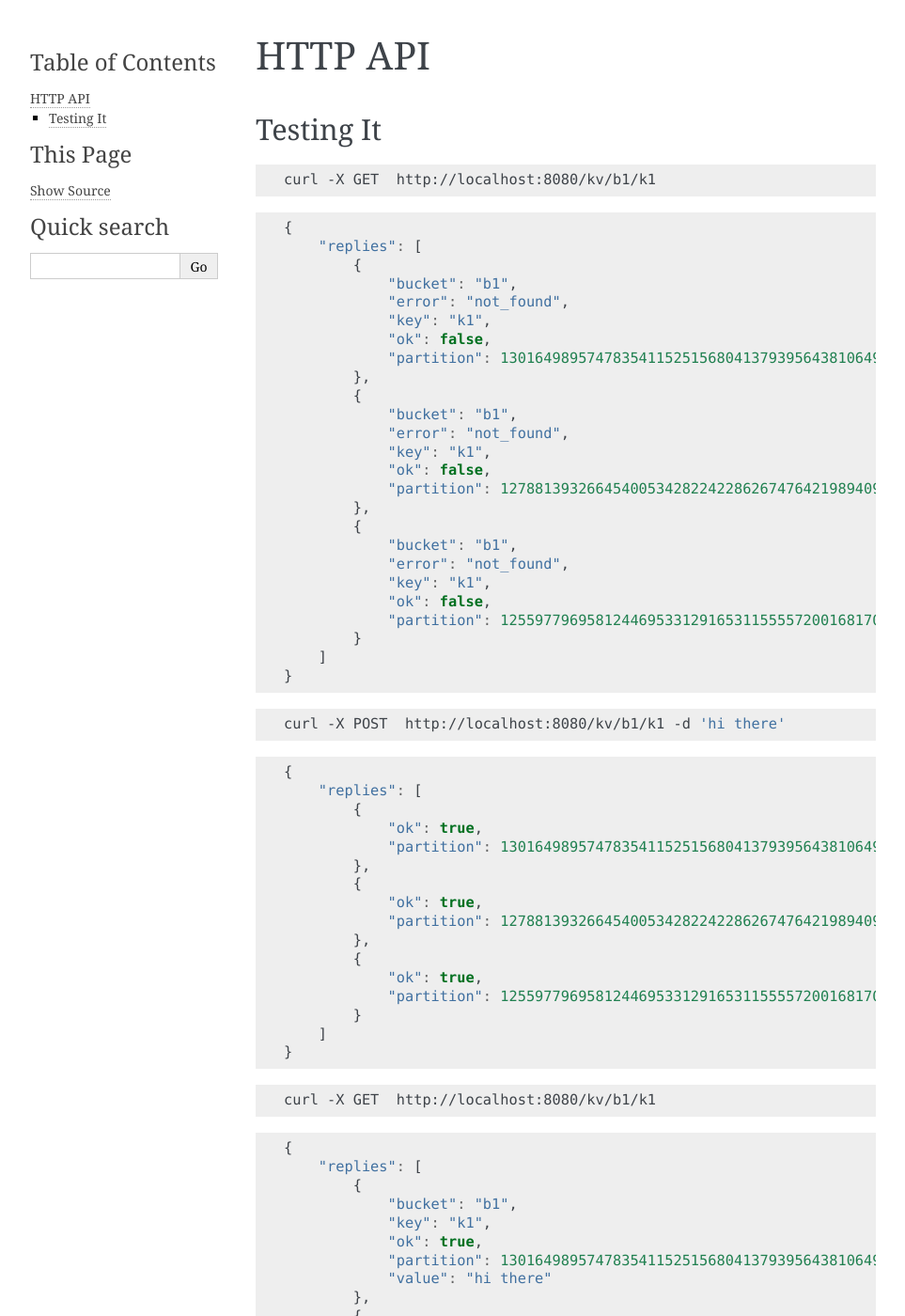
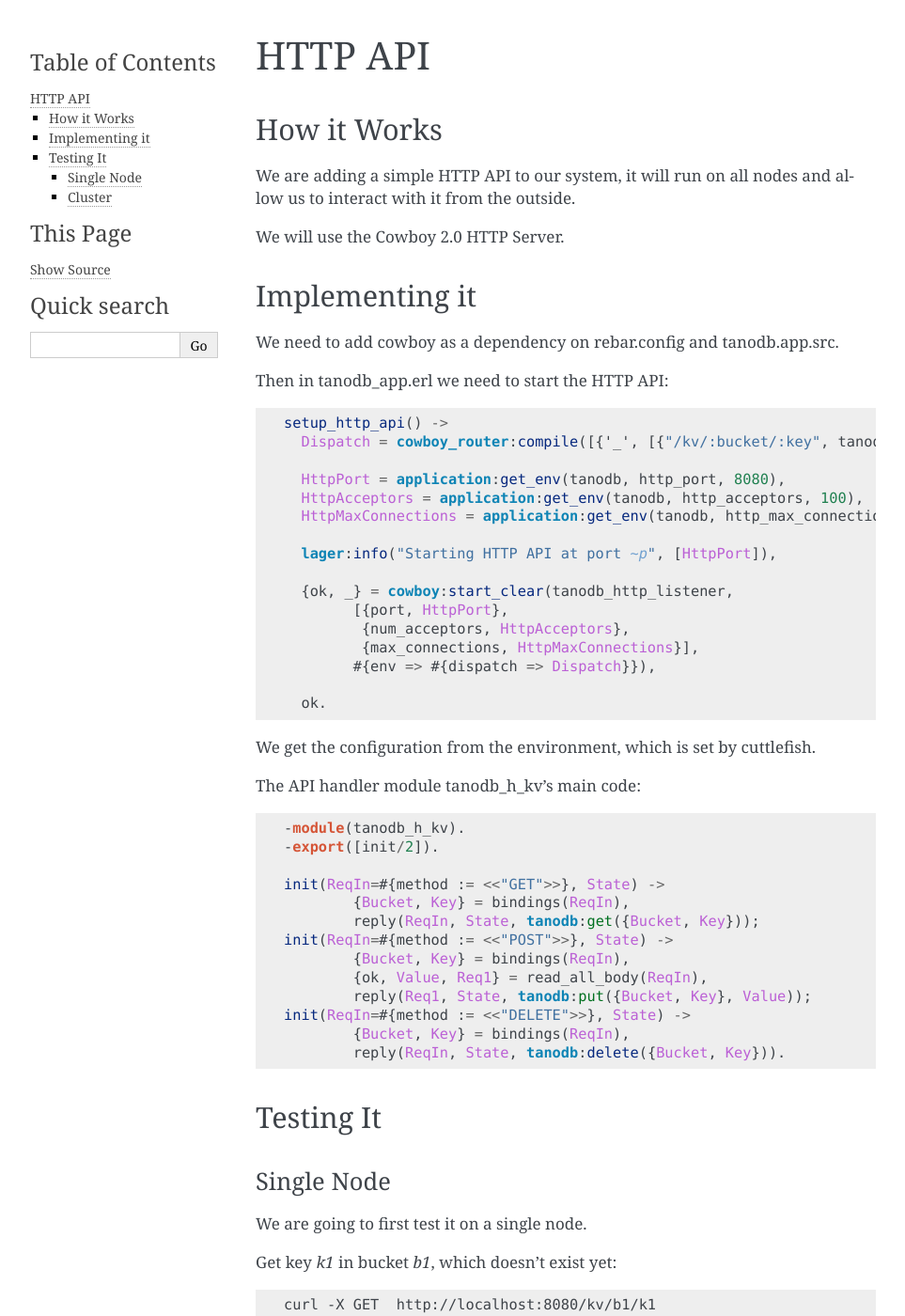
Before and after one commit to marianoguerra/riak-core-tutorial, a Sphinx documentation site: the page built from source/http-api.rst, in a window 1280 px wide and 1400 px high. Shown: the whole window at 94% size, without its empty margins (148-1111 px from the left). Built offline with Sphinx 7.4.7, drawn with Linux system fonts in a browser that asks for light colours; some of the changed text lies outside the part shown.

Commit message:
improve http section

```diff
--- a/source/http-api.rst
+++ b/source/http-api.rst
@@ -1,8 +1,69 @@
 HTTP API
 ========
 
+How it Works
+------------
+
+We are adding a simple HTTP API to our system, it will run on all nodes and
+allow us to interact with it from the outside.
+
+We will use the Cowboy 2.0 HTTP Server.
+
+Implementing it
+---------------
+
+We need to add cowboy as a dependency on rebar.config and tanodb.app.src.
+
+Then in tanodb_app.erl we need to start the HTTP API:
+
+.. code-block:: erlang
+
+	setup_http_api() ->
+	  Dispatch = cowboy_router:compile([{'_', [{"/kv/:bucket/:key", tanodb_h_kv, []}]}]),
+
+	  HttpPort = application:get_env(tanodb, http_port, 8080),
+	  HttpAcceptors = application:get_env(tanodb, http_acceptors, 100),
+	  HttpMaxConnections = application:get_env(tanodb, http_max_connections, infinity),
+
+	  lager:info("Starting HTTP API at port ~p", [HttpPort]),
+
+	  {ok, _} = cowboy:start_clear(tanodb_http_listener,
+		[{port, HttpPort},
+		 {num_acceptors, HttpAcceptors},
+		 {max_connections, HttpMaxConnections}],
+		#{env => #{dispatch => Dispatch}}),
+
+	  ok.
+
+We get the configuration from the environment, which is set by cuttlefish.
+
+The API handler module tanodb_h_kv's main code:
+
+.. code-block:: erlang
+
+	-module(tanodb_h_kv).
+	-export([init/2]).
+
+	init(ReqIn=#{method := <<"GET">>}, State) ->
+		{Bucket, Key} = bindings(ReqIn),
+		reply(ReqIn, State, tanodb:get({Bucket, Key}));
+	init(ReqIn=#{method := <<"POST">>}, State) ->
+		{Bucket, Key} = bindings(ReqIn),
+		{ok, Value, Req1} = read_all_body(ReqIn),
+		reply(Req1, State, tanodb:put({Bucket, Key}, Value));
+	init(ReqIn=#{method := <<"DELETE">>}, State) ->
+		{Bucket, Key} = bindings(ReqIn),
+		reply(ReqIn, State, tanodb:delete({Bucket, Key})).
+
 Testing It
 ----------
+
+Single Node
+...........
+
+We are going to first test it on a single node.
+
+Get key `k1` in bucket `b1`, which doesn't exist yet:
 
 .. code-block:: sh
 
@@ -10,31 +71,42 @@ Testing It
 
 .. code-block:: javascript
 
-    {
-        "replies": [
-            {
-                "bucket": "b1",
-                "error": "not_found",
-                "key": "k1",
-                "ok": false,
-                "partition": 1301649895747835411525156804137939564381064921088
-            },
-            {
-                "bucket": "b1",
-                "error": "not_found",
-                "key": "k1",
-                "ok": false,
-                "partition": 1278813932664540053428224228626747642198940975104
-            },
-            {
-                "bucket": "b1",
-                "error": "not_found",
-                "key": "k1",
-                "ok": false,
-                "partition": 1255977969581244695331291653115555720016817029120
-            }
-        ]
-    }
+	{
+	  "replies": [
+		{
+		  "bucket": "b1",
+		  "error": "not_found",
+		  "key": "k1",
+		  "ok": false,
+		  "partition": [
+			1301649895747835411525156804137939564381064921088,
+			"tanodb@127.0.0.1"
+		  ]
+		},
+		{
+		  "bucket": "b1",
+		  "error": "not_found",
+		  "key": "k1",
+		  "ok": false,
+		  "partition": [
+			1278813932664540053428224228626747642198940975104,
+			"tanodb@127.0.0.1"
+		  ]
+		},
+		{
+		  "bucket": "b1",
+		  "error": "not_found",
+		  "key": "k1",
+		  "ok": false,
+		  "partition": [
+			1255977969581244695331291653115555720016817029120,
+			"tanodb@127.0.0.1"
+		  ]
+		}
+	  ]
+	}
+
+Put key `k1` in bucket `b1` with content `hi there`:
 
 .. code-block:: sh
 
@@ -42,22 +114,33 @@ Testing It
 
 .. code-block:: javascript
 
-    {
-        "replies": [
-            {
-                "ok": true,
-                "partition": 1301649895747835411525156804137939564381064921088
-            },
-            {
-                "ok": true,
-                "partition": 1278813932664540053428224228626747642198940975104
-            },
-            {
-                "ok": true,
-                "partition": 1255977969581244695331291653115555720016817029120
-            }
-        ]
-    }
+	{
+	  "replies": [
+		{
+		  "ok": true,
+		  "partition": [
+			1278813932664540053428224228626747642198940975104,
+			"tanodb@127.0.0.1"
+		  ]
+		},
+		{
+		  "ok": true,
+		  "partition": [
+			1255977969581244695331291653115555720016817029120,
+			"tanodb@127.0.0.1"
+		  ]
+		},
+		{
+		  "ok": true,
+		  "partition": [
+			1301649895747835411525156804137939564381064921088,
+			"tanodb@127.0.0.1"
+		  ]
+		}
+	  ]
+	}
+
+Get key `k1` in bucket `b1`, which now exists:
 
 .. code-block:: sh
 
@@ -65,31 +148,42 @@ Testing It
 
 .. code-block:: javascript
 
-    {
-        "replies": [
-            {
-                "bucket": "b1",
-                "key": "k1",
-                "ok": true,
-                "partition": 1301649895747835411525156804137939564381064921088,
-                "value": "hi there"
-            },
-            {
-                "bucket": "b1",
-                "key": "k1",
-                "ok": true,
-                "partition": 1278813932664540053428224228626747642198940975104,
-                "value": "hi there"
-            },
-            {
-                "bucket": "b1",
-                "key": "k1",
-                "ok": true,
-                "partition": 1255977969581244695331291653115555720016817029120,
-                "value": "hi there"
-            }
-        ]
-    }
+	{
+	  "replies": [
+		{
+		  "bucket": "b1",
+		  "key": "k1",
+		  "ok": true,
+		  "partition": [
+			1301649895747835411525156804137939564381064921088,
+			"tanodb@127.0.0.1"
+		  ],
+		  "value": "hi there"
+		},
+		{
+		  "bucket": "b1",
+		  "key": "k1",
+		  "ok": true,
+		  "partition": [
+			1278813932664540053428224228626747642198940975104,
+			"tanodb@127.0.0.1"
+		  ],
+		  "value": "hi there"
+		},
+		{
+		  "bucket": "b1",
+		  "key": "k1",
+		  "ok": true,
+		  "partition": [
+			1255977969581244695331291653115555720016817029120,
+			"tanodb@127.0.0.1"
+		  ],
+		  "value": "hi there"
+		}
+	  ]
+	}
+
+Delete key `k1` in bucket `b1`:
 
 .. code-block:: sh
 
@@ -97,22 +191,33 @@ Testing It
 
 .. code-block:: javascript
 
-    {
-        "replies": [
-            {
-                "ok": true,
-                "partition": 1301649895747835411525156804137939564381064921088
-            },
-            {
-                "ok": true,
-                "partition": 1278813932664540053428224228626747642198940975104
-            },
-            {
-                "ok": true,
-                "partition": 1255977969581244695331291653115555720016817029120
-            }
-        ]
-    }
+	{
+	  "replies": [
+		{
+		  "ok": true,
+		  "partition": [
+			1301649895747835411525156804137939564381064921088,
+			"tanodb@127.0.0.1"
+		  ]
+		},
+		{
+		  "ok": true,
+		  "partition": [
+			1278813932664540053428224228626747642198940975104,
+			"tanodb@127.0.0.1"
+		  ]
+		},
+		{
+		  "ok": true,
+		  "partition": [
+			1255977969581244695331291653115555720016817029120,
+			"tanodb@127.0.0.1"
+		  ]
+		}
+	  ]
+	}
+
+Get key `k1` in bucket `b1`, which shouldn't exist anymore:
 
 .. code-block:: sh
 
@@ -120,28 +225,248 @@ Testing It
 
 .. code-block:: javascript
 
-    {
-        "replies": [
-            {
-                "bucket": "b1",
-                "error": "not_found",
-                "key": "k1",
-                "ok": false,
-                "partition": 1301649895747835411525156804137939564381064921088
-            },
-            {
-                "bucket": "b1",
-                "error": "not_found",
-                "key": "k1",
-                "ok": false,
-                "partition": 1255977969581244695331291653115555720016817029120
-            },
-            {
-                "bucket": "b1",
-                "error": "not_found",
-                "key": "k1",
-                "ok": false,
-                "partition": 1278813932664540053428224228626747642198940975104
-            }
-        ]
-    }
+	{
+	  "replies": [
+		{
+		  "bucket": "b1",
+		  "error": "not_found",
+		  "key": "k1",
+		  "ok": false,
+		  "partition": [
+			1278813932664540053428224228626747642198940975104,
+			"tanodb@127.0.0.1"
+		  ]
+		},
+		{
+		  "bucket": "b1",
+		  "error": "not_found",
+		  "key": "k1",
+		  "ok": false,
+		  "partition": [
+			1301649895747835411525156804137939564381064921088,
+			"tanodb@127.0.0.1"
+		  ]
+		},
+		{
+		  "bucket": "b1",
+		  "error": "not_found",
+		  "key": "k1",
+		  "ok": false,
+		  "partition": [
+			1255977969581244695331291653115555720016817029120,
+			"tanodb@127.0.0.1"
+		  ]
+		}
+	  ]
+	}
+
+Cluster
+.......
+
+We are going to test it on a cluster now, notice that the port changes, we
+are sending each request to a different node.
+
+You can see each node's port on the logs at startup::
+
+	[info] Starting HTTP API at port 8198
+
+Get key `k1` in bucket `b1`, which doesn't exist yet:
+
+.. code-block:: sh
+
+    curl -X GET  http://localhost:8198/kv/b1/k1
+
+Notice the node name on the partition field, it may change for you depending
+on the state of handoff or how vnodes were distributed.
+
+.. code-block:: javascript
+
+	{
+	  "replies": [
+		{
+		  "bucket": "b1",
+		  "error": "not_found",
+		  "key": "k1",
+		  "ok": false,
+		  "partition": [
+			1301649895747835411525156804137939564381064921088,
+			"tanodb2@127.0.0.1"
+		  ]
+		},
+		{
+		  "bucket": "b1",
+		  "error": "not_found",
+		  "key": "k1",
+		  "ok": false,
+		  "partition": [
+			1255977969581244695331291653115555720016817029120,
+			"tanodb1@127.0.0.1"
+		  ]
+		},
+		{
+		  "bucket": "b1",
+		  "error": "not_found",
+		  "key": "k1",
+		  "ok": false,
+		  "partition": [
+			1278813932664540053428224228626747642198940975104,
+			"tanodb1@127.0.0.1"
+		  ]
+		}
+	  ]
+	}
+
+Put key `k1` in bucket `b1` with content `hi there`:
+
+.. code-block:: sh
+
+    curl -X POST  http://localhost:8298/kv/b1/k1 -d 'hi there'
+
+.. code-block:: javascript
+
+	{
+	  "replies": [
+		{
+		  "ok": true,
+		  "partition": [
+			1278813932664540053428224228626747642198940975104,
+			"tanodb1@127.0.0.1"
+		  ]
+		},
+		{
+		  "ok": true,
+		  "partition": [
+			1255977969581244695331291653115555720016817029120,
+			"tanodb1@127.0.0.1"
+		  ]
+		},
+		{
+		  "ok": true,
+		  "partition": [
+			1301649895747835411525156804137939564381064921088,
+			"tanodb2@127.0.0.1"
+		  ]
+		}
+	  ]
+	}
+
+Get key `k1` in bucket `b1`, which now exists:
+
+.. code-block:: sh
+
+    curl -X GET  http://localhost:8398/kv/b1/k1
+
+.. code-block:: javascript
+
+	{
+	  "replies": [
+		{
+		  "bucket": "b1",
+		  "key": "k1",
+		  "ok": true,
+		  "partition": [
+			1301649895747835411525156804137939564381064921088,
+			"tanodb2@127.0.0.1"
+		  ],
+		  "value": "hi there"
+		},
+		{
+		  "bucket": "b1",
+		  "key": "k1",
+		  "ok": true,
+		  "partition": [
+			1278813932664540053428224228626747642198940975104,
+			"tanodb1@127.0.0.1"
+		  ],
+		  "value": "hi there"
+		},
+		{
+		  "bucket": "b1",
+		  "key": "k1",
+		  "ok": true,
+		  "partition": [
+			1255977969581244695331291653115555720016817029120,
+			"tanodb1@127.0.0.1"
+		  ],
+		  "value": "hi there"
+		}
+	  ]
+	}
+
+
+Delete key `k1` in bucket `b1`:
+
+.. code-block:: sh
+
+    curl -X DELETE  http://localhost:8198/kv/b1/k1
+
+.. code-block:: javascript
+
+	{
+	  "replies": [
+		{
+		  "ok": true,
+		  "partition": [
+			1301649895747835411525156804137939564381064921088,
+			"tanodb2@127.0.0.1"
+		  ]
+		},
+		{
+		  "ok": true,
+		  "partition": [
+			1278813932664540053428224228626747642198940975104,
+			"tanodb1@127.0.0.1"
+		  ]
+		},
+		{
+		  "ok": true,
+		  "partition": [
+			1255977969581244695331291653115555720016817029120,
+			"tanodb1@127.0.0.1"
+		  ]
+		}
+	  ]
+	}
+
+Get key `k1` in bucket `b1`, which shouldn't exist anymore:
+
+.. code-block:: sh
+
+    curl -X GET  http://localhost:8298/kv/b1/k1
+
+.. code-block:: javascript
+
+	{
+	  "replies": [
+		{
+		  "bucket": "b1",
+		  "error": "not_found",
+		  "key": "k1",
+		  "ok": false,
+		  "partition": [
+			1278813932664540053428224228626747642198940975104,
+			"tanodb1@127.0.0.1"
+		  ]
+		},
+		{
+		  "bucket": "b1",
+		  "error": "not_found",
+		  "key": "k1",
+		  "ok": false,
+		  "partition": [
+			1255977969581244695331291653115555720016817029120,
+			"tanodb1@127.0.0.1"
+		  ]
+		},
+		{
+		  "bucket": "b1",
+		  "error": "not_found",
+		  "key": "k1",
+		  "ok": false,
+		  "partition": [
+			1301649895747835411525156804137939564381064921088,
+			"tanodb2@127.0.0.1"
+		  ]
+		}
+	  ]
+	}
```
